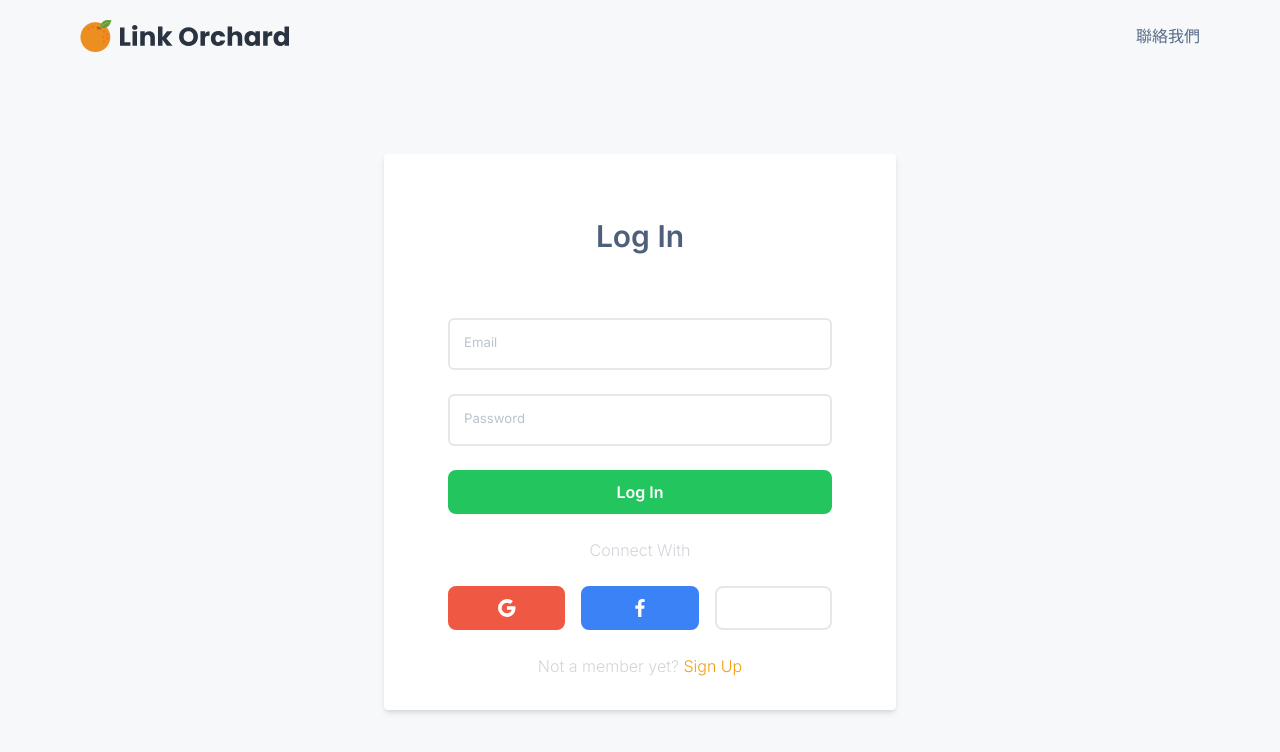
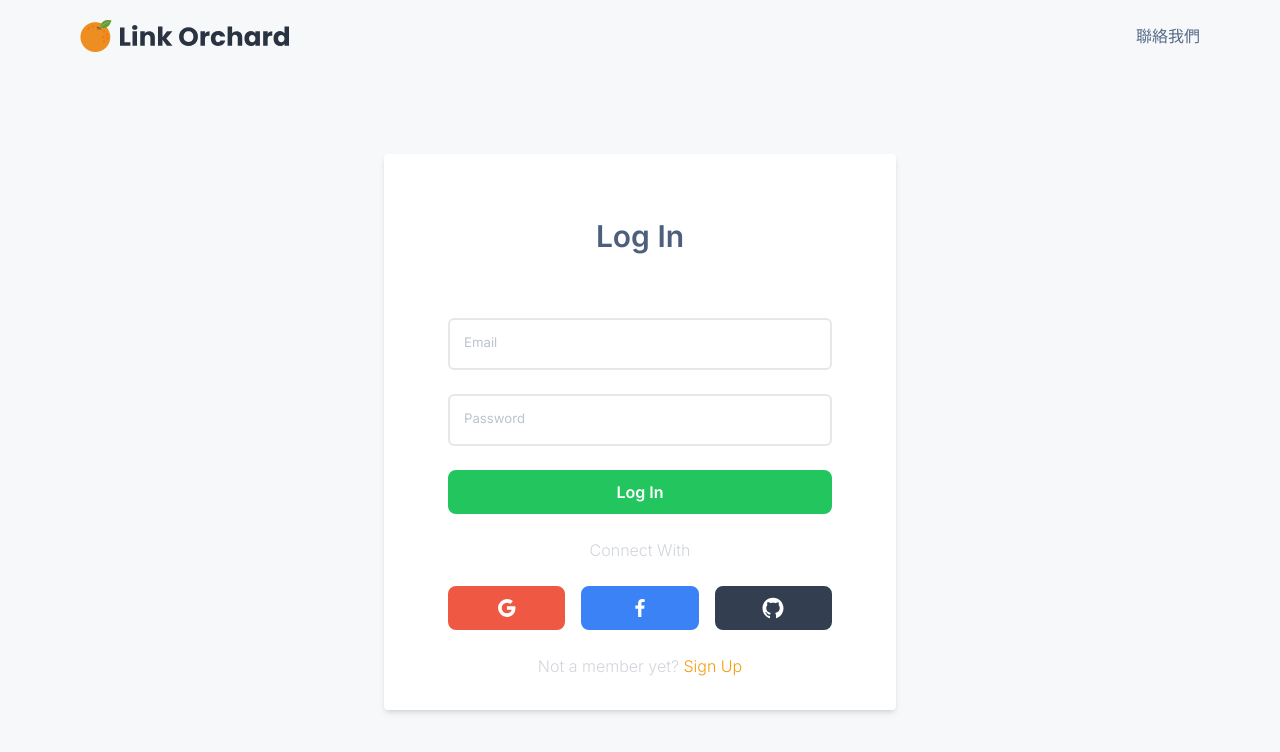
Before and after one commit to ysl0628/next13-omni-links, a Next.js app: page /login in a window 1280 px wide. Shown: the top 752 px of the page. Built offline with nearby package versions, Linux system fonts and the light colour scheme.

Commit message:
style: modify dark button color

```diff
--- a/components/Button.tsx
+++ b/components/Button.tsx
@@ -56,7 +56,7 @@ const Button: React.FC<ButtonProps> = ({
     warning: 'bg-warning-500 border-warning-500 text-white',
     info: 'bg-info-500 border-info-500 text-white',
     light: 'bg-light-500 border-light-500 text-black',
-    dark: 'bg-dark-500 border-dark-500 text-white',
+    dark: 'bg-grey-800 border-grey-800 text-white',
     link: 'bg-transparent border-transparent text-grey-500'
   }
 
```
